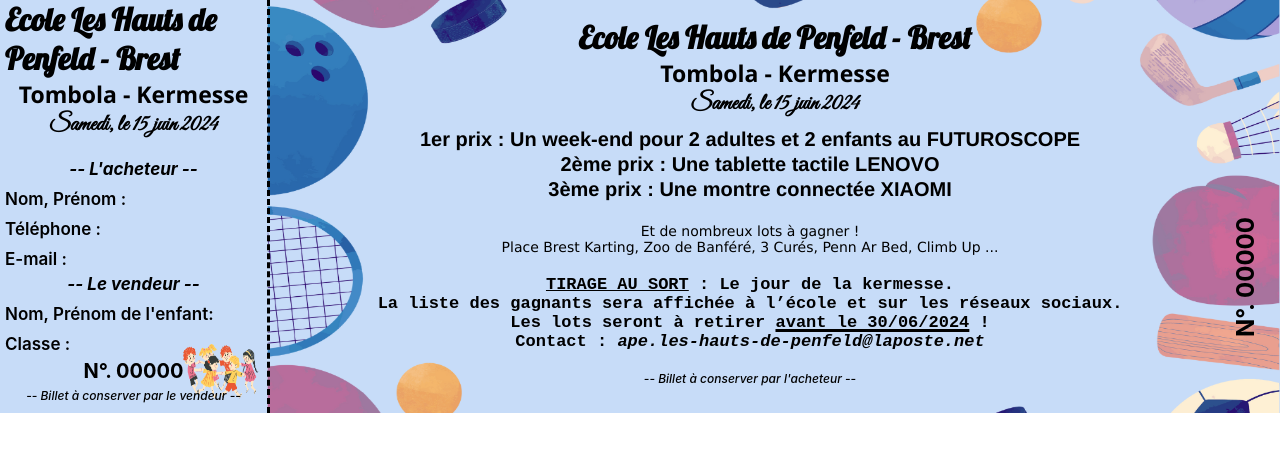
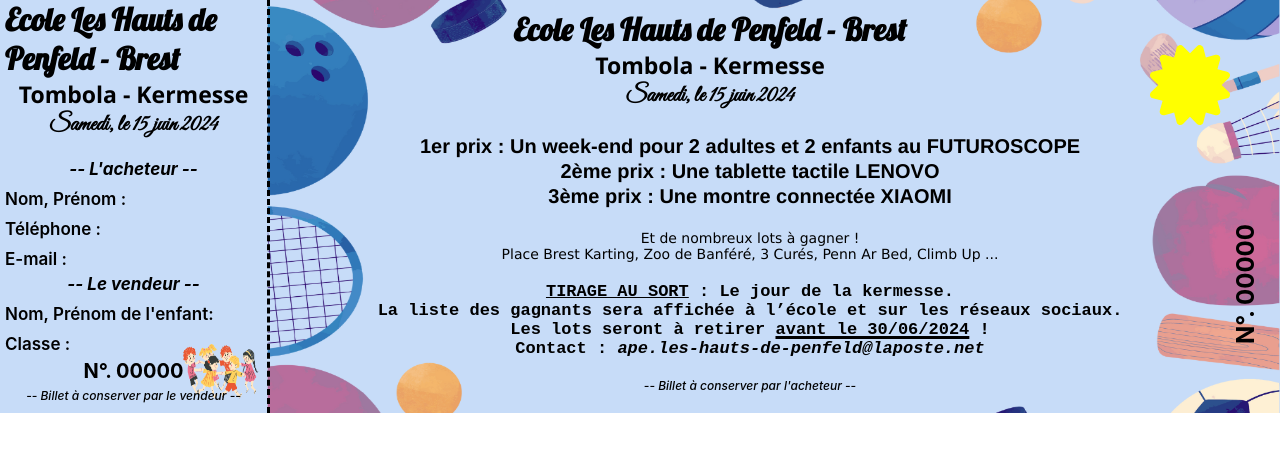
Before and after one commit to VSABernard/ticket-tombola, a React (Create React App) app: page / in a window 1280 px wide. Shown: the top 452 px of the page. Built offline with nearby package versions, Linux system fonts and the light colour scheme.

Commit message:
Add Font-Awesome

```diff
--- a/package.json
+++ b/package.json
@@ -3,6 +3,10 @@
   "version": "0.1.0",
   "private": true,
   "dependencies": {
+    "@fortawesome/fontawesome-svg-core": "^6.5.1",
+    "@fortawesome/free-brands-svg-icons": "^6.5.1",
+    "@fortawesome/free-solid-svg-icons": "^6.5.1",
+    "@fortawesome/react-fontawesome": "^0.2.0",
     "@testing-library/jest-dom": "^5.17.0",
     "@testing-library/react": "^13.4.0",
     "@testing-library/user-event": "^13.5.0",
--- a/public/index.html
+++ b/public/index.html
@@ -19,6 +19,7 @@
     <link rel="preconnect" href="https://fonts.gstatic.com" crossorigin>
     <link href="https://fonts.googleapis.com/css2?family=Lobster&display=swap" rel="stylesheet">
     <link href="https://fonts.googleapis.com/css2?family=Great+Vibes&family=Lobster&display=swap" rel="stylesheet">
+    <script src="https://kit.fontawesome.com/bb18227537.js" crossorigin="anonymous"></script>
     <!--
       Notice the use of %PUBLIC_URL% in the tags above.
       It will be replaced with the URL of the `public` folder during the build.
--- a/src/components/Infos/Infos.css
+++ b/src/components/Infos/Infos.css
@@ -1,8 +1,29 @@
+.infos-page, .head {
+    display: flex;
+}
+
 .infos-page {
-    display: flex;
     flex-direction: column;
     justify-content: center;
     gap: 10px;
     border-style: none none none dashed;
     border-left-style: dashed solid;
 }
+
+.head {
+    flex-direction: row;
+}
+
+.badge {
+    font-size: 35px;
+    font-weight: 800;
+    position: absolute;
+}
+
+.icon {
+    height: 80px;
+    width: 80px;
+    margin-top: 35px;
+    margin-right: 50px;
+    color: yellow;
+}
--- a/src/components/Infos/Infos.jsx
+++ b/src/components/Infos/Infos.jsx
@@ -1,4 +1,6 @@
 import React from "react";
+import { FontAwesomeIcon } from '@fortawesome/react-fontawesome';
+import { faCertificate } from '@fortawesome/free-solid-svg-icons'
 import Header from "../Header/Header";
 import Price from "../Price/Price";
 import "./Infos.css";
@@ -6,7 +8,14 @@ import "./Infos.css";
 const Infos = () => {
     return(
         <div className="infos-page">
-            <Header className='header-infos'/>
+            <div className="head">
+                <Header className='header-infos'/>
+                <div className="span-badge">
+                    <FontAwesomeIcon className="icon" icon={faCertificate} />
+                    <span class="badge">1 €</span>
+                </div>
+
+            </div>
             <Price />
         </div>
     )
```
Also changed, not shown: 1 other file (tests, documents, lock files or other folders).
